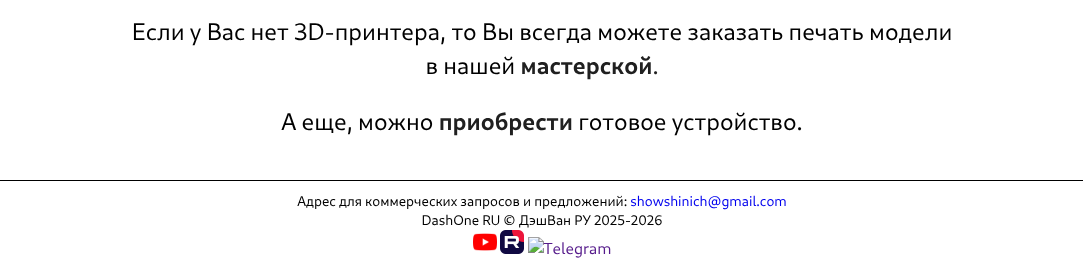
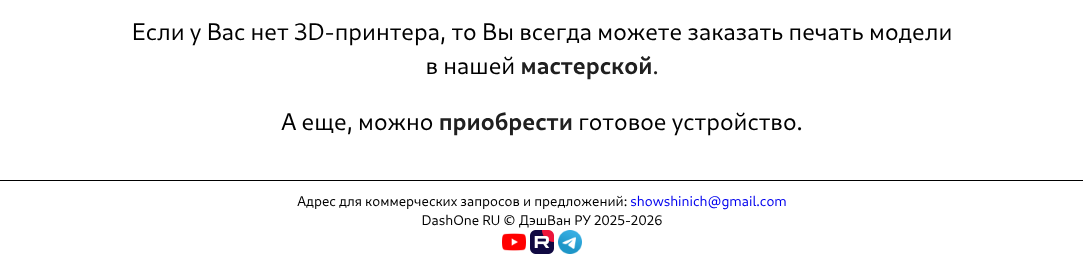
Before and after one commit to DashOneRU/dashone.github.io, a plain HTML site: page pages/prj/db.html in a window 1280 px wide. Shown: the part 1576-1855 px from the top of the page, without its empty margins (98-1181 px from the left). Drawn offline with Linux system fonts and the light colour scheme.

Commit message:
Update db.html

```diff
--- a/pages/prj/db.html
+++ b/pages/prj/db.html
@@ -271,7 +271,7 @@
 	<p>DashOne RU © ДэшВан РУ 2025-2026</p>
       <a href="https://www.youtube.com/@dashoneru"><img src="../../images/youtube.webp" alt="YouTube"></a>
 	  <a href="https://rutube.ru/channel/23543751/"><img src="../../images/rutube.webp" alt="RuTube"></a>
-      <a href=""><img src="../images/telegram.webp" alt="Telegram"></a>
+      <a href=""><img src="../../images/telegram.webp" alt="Telegram"></a>
   </footer>
 </body>
 </html>
```
